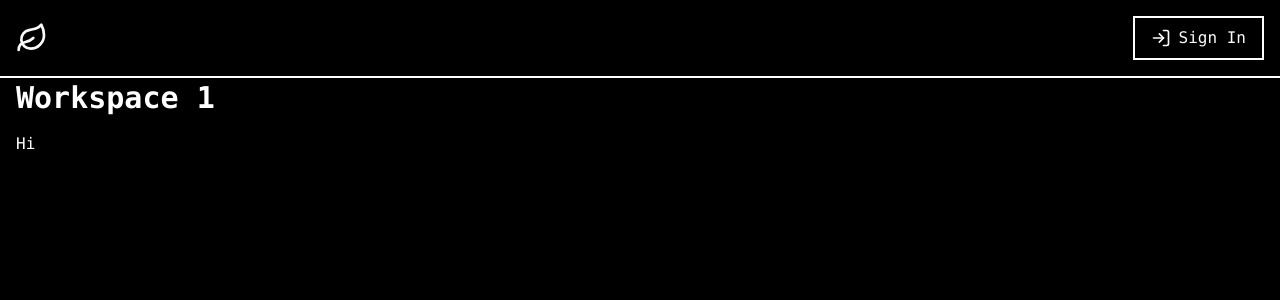
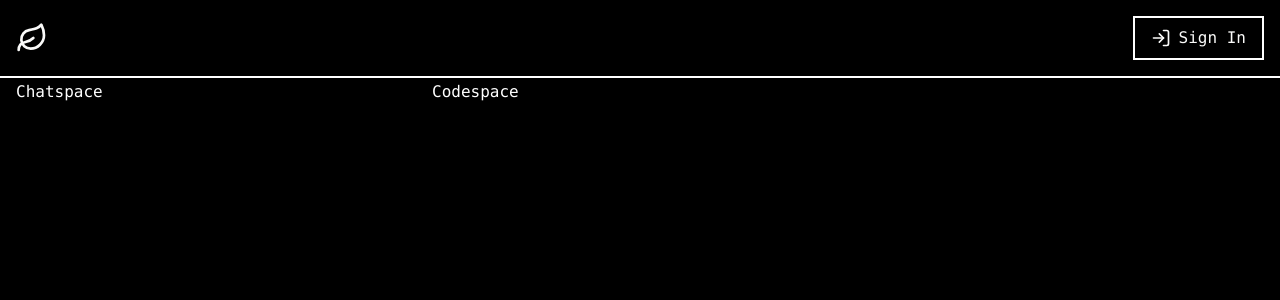
Before and after one commit to sumionochi/Cryptic-Prompt-to-Code, a Next.js app: page /workspace/1 in a window 1280 px wide. Shown: the top 300 px of the page. Built offline with nearby package versions, Linux system fonts and the light colour scheme; no server answers; the database is empty.

Commit message:
workspace will fetch workspace data from database

```diff
--- /dev/null
+++ b/src/app/api/workspace/[id]/route.ts
@@ -0,0 +1,34 @@
+import { NextResponse } from 'next/server';
+import prisma from '@/lib/db';
+
+export async function GET(
+  request: Request,
+  { params }: { params: { id: string } }
+) {
+  try {
+    const workspaceId = params.id;
+
+    // Fetch workspace data from the database
+    const workspace = await prisma.workspace.findUnique({
+      where: {
+        id: workspaceId,
+      },
+
+    });
+
+    if (!workspace) {
+      return NextResponse.json(
+        { error: 'Workspace not found' },
+        { status: 404 }
+      );
+    }
+
+    return NextResponse.json(workspace);
+  } catch (error) {
+    console.error('Error fetching workspace:', error);
+    return NextResponse.json(
+      { error: 'Internal server error' },
+      { status: 500 }
+    );
+  }
+}
--- a/src/app/workspace/[id]/page.tsx
+++ b/src/app/workspace/[id]/page.tsx
@@ -2,32 +2,38 @@
 
 import { useEffect } from 'react'
 import { useParams } from 'next/navigation'
+import Chatspace from '@/components/Chatspace'
+import Codespace from '@/components/Codespace'
 
 export default function WorkspacePage() {
   const params = useParams()
   const workspaceId = params.id
 
-  // useEffect(() => {
-  //   // Fetch workspace data using the ID
-  //   const fetchWorkspace = async () => {
-  //     try {
-  //       const response = await fetch(`/api/workspace/${workspaceId}`)
-  //       const data = await response.json()
-  //       console.log('Workspace data:', data)
-  //     } catch (error) {
-  //       console.error('Error fetching workspace:', error)
-  //     }
-  //   }
+  useEffect(() => {
+    // Fetch workspace data using the ID
+    const fetchWorkspace = async () => {
+      try {
+        const response = await fetch(`/api/workspace/${workspaceId}`)
+        const data = await response.json()
+        console.log('Workspace data:', data)
+      } catch (error) {
+        console.error('Error fetching workspace:', error)
+      }
+    }
 
-  //   if (workspaceId) {
-  //     fetchWorkspace()
-  //   }
-  // }, [workspaceId])
+    if (workspaceId) {
+      fetchWorkspace()
+    }
+  }, [workspaceId])
 
   return (
     <div className="min-h-screen mt-16 bg-black text-white font-mono p-4">
-      <h1 className="text-3xl font-bold mb-4">Workspace {workspaceId}</h1>
-      <p>Hi</p>
+      <div className='grid grid-cols-1 md:grid-cols-3'>
+        <Chatspace/>
+        <div>
+          <Codespace/>
+        </div>
+      </div>
     </div>
   )
 }
--- /dev/null
+++ b/src/components/Chatspace.tsx
@@ -0,0 +1,11 @@
+import React from 'react'
+
+type Props = {}
+
+const Chatspace = (props: Props) => {
+  return (
+    <div>Chatspace</div>
+  )
+}
+
+export default Chatspace
--- /dev/null
+++ b/src/components/Codespace.tsx
@@ -0,0 +1,11 @@
+import React from 'react'
+
+type Props = {}
+
+const Codespace = (props: Props) => {
+  return (
+    <div>Codespace</div>
+  )
+}
+
+export default Codespace
```
